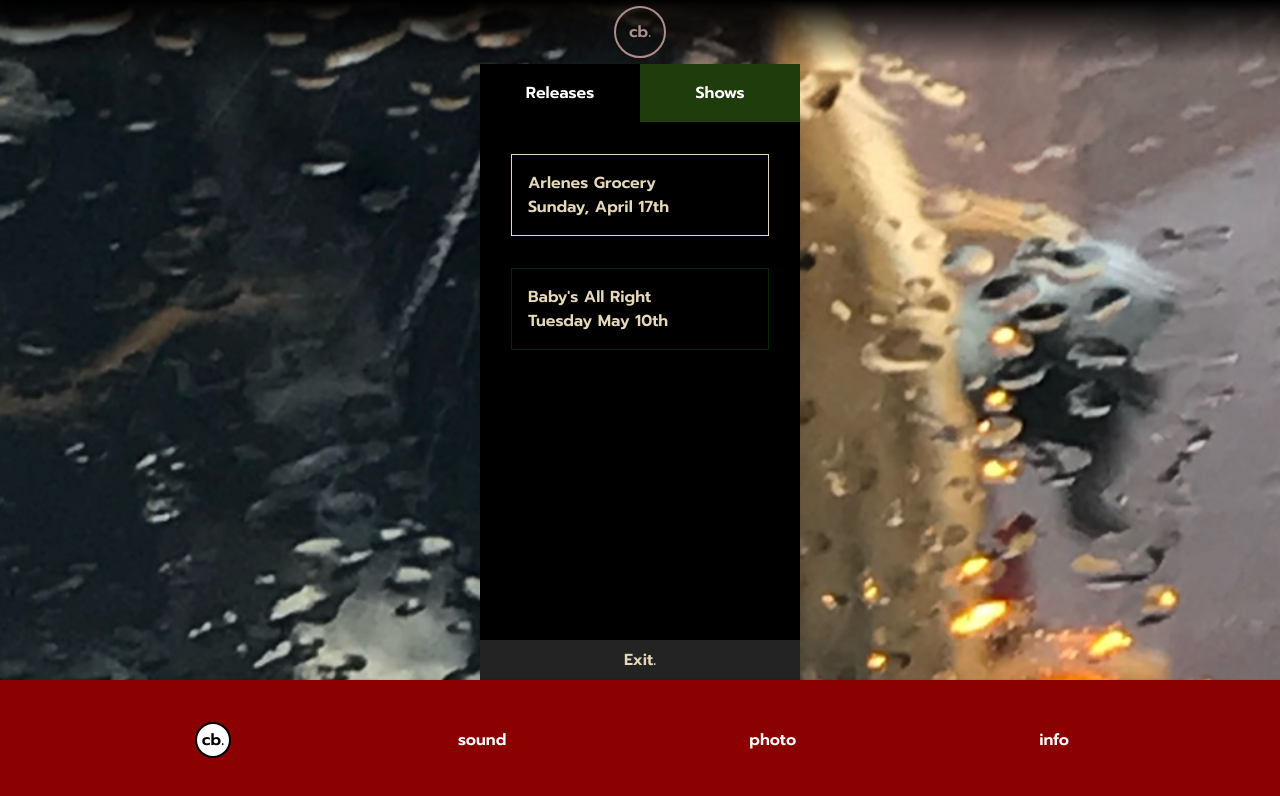
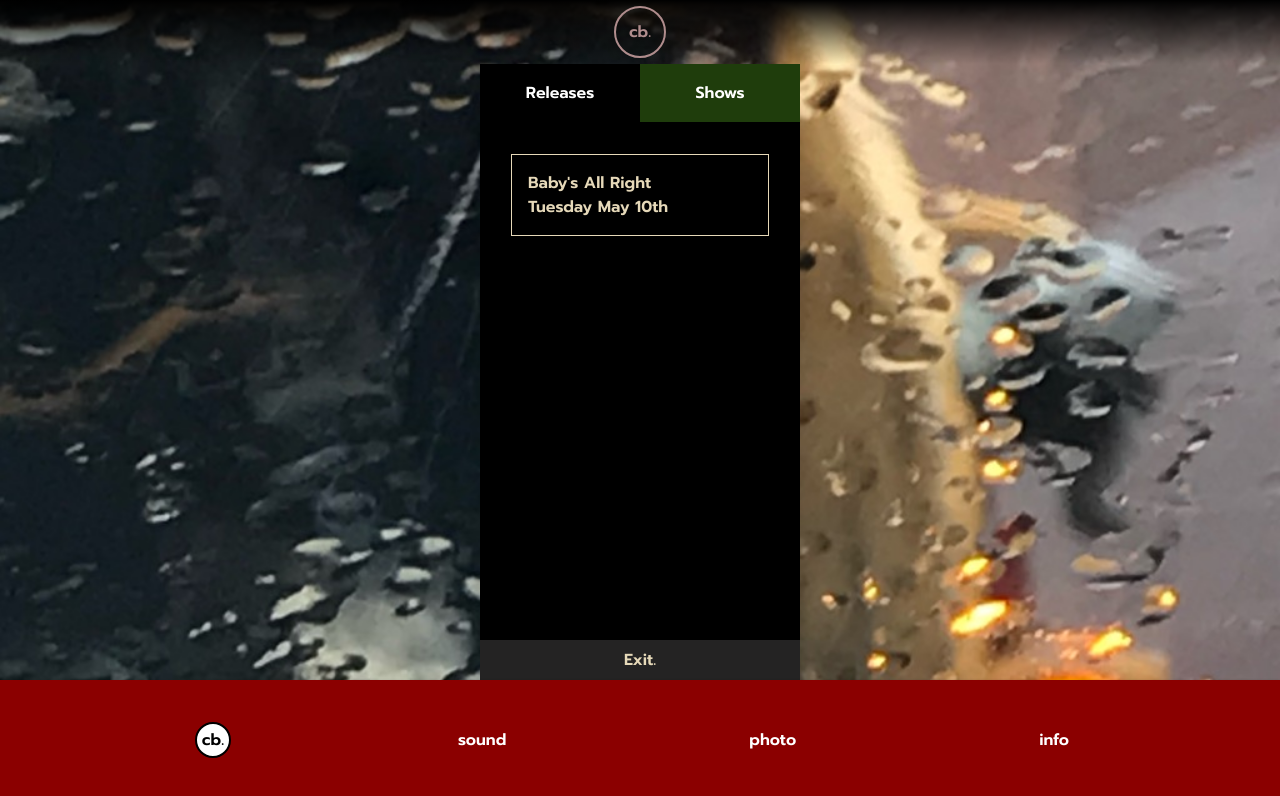
Before and after one commit to hm-factor/cohortb, a React (Create React App) app: page / in a window 1280 px wide. Both pictures are taken after a click on the element "Shows". Shown: the top 796 px of the page. Built offline with nearby package versions, Linux system fonts and the light colour scheme.

Commit message:
remove arlenes show

```diff
--- a/src/components/Announcements/ShowContent.tsx
+++ b/src/components/Announcements/ShowContent.tsx
@@ -2,7 +2,7 @@ export default function ShowContent() {
 
     // place, date, link
     let showInfo = [
-        ['Arlenes Grocery', 'Sunday, April 17th', 'https://www.arlenesgrocerynyc.com/events/aux-blood-cohort-b-the-variants-appalling-use/'],
+        // ['Arlenes Grocery', 'Sunday, April 17th', 'https://www.arlenesgrocerynyc.com/events/aux-blood-cohort-b-the-variants-appalling-use/'],
         ['Baby\'s All Right', 'Tuesday May 10th', 'https://www.seetickets.us/event/Cohort-B/479978'],
         // ['Purgatory', 'Sunday June 19th', ''],
         // ['Trans Pecos', 'Sunday July 3rd', ''],
```
